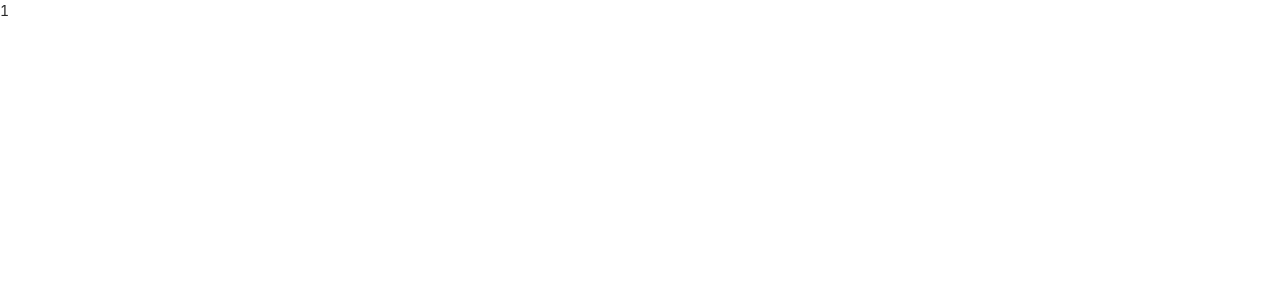
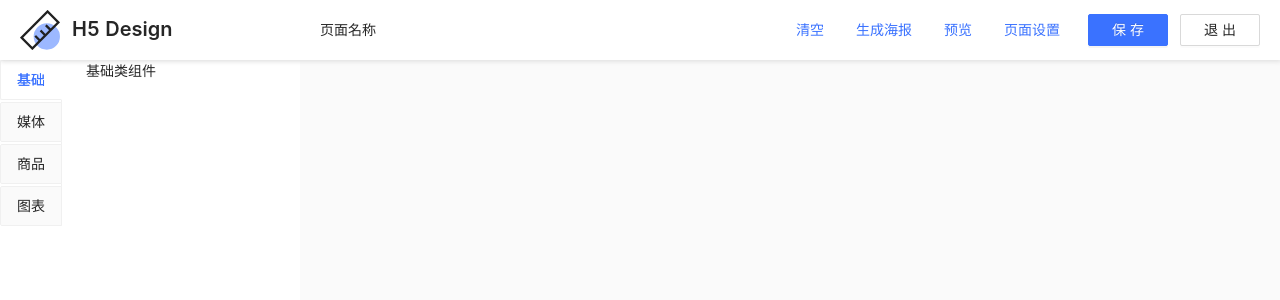
Before and after one commit to Erindcl/h5-design, a React app: page /design in a window 1280 px wide. Shown: the top 300 px of the page. Built offline with nearby package versions, Linux system fonts and the light colour scheme.

Commit message:
feat: 新建组件侧边栏

```diff
--- /dev/null
+++ b/src/views/design/components/sider/index.tsx
@@ -0,0 +1,40 @@
+import React, { useMemo } from 'react';
+import { Tabs } from 'antd';
+import './index.scss';
+
+const { TabPane } = Tabs;
+
+interface IProps {
+}
+
+const DesignSider: React.FC<IProps> = () => {
+
+  const renderTabPane = useMemo(() => {
+
+  }, []);
+
+  const renderComponet = useMemo(() => {
+
+  }, []);
+
+  return (
+    <div className="design-sider">
+      <Tabs type="card" tabPosition="left">
+        <TabPane tab="基础" key="1">
+          <p>基础类组件</p>
+        </TabPane>
+        <TabPane tab="媒体" key="2">
+          <p>媒体类组件</p>
+        </TabPane>
+        <TabPane tab="商品" key="3">
+          <p>商品类组件</p>
+        </TabPane>
+        <TabPane tab="图表" key="4">
+          <p>图表类组件</p>
+        </TabPane>
+      </Tabs>
+    </div>
+  )
+}
+
+export default DesignSider
--- a/src/views/design/index.scss
+++ b/src/views/design/index.scss
@@ -0,0 +1,43 @@
+.design-page {
+  .design-page-header {
+    display: flex;
+    align-items: center;
+    justify-content: space-between;
+    padding: 0px 20px;
+    height: 100%;
+    .design-name {
+      font-size: 14px;
+    }
+    .operate-wrapper {
+      display: flex;
+      height: 100%;
+      align-items: center;
+      .ant-btn-primary,
+      .ant-btn-default {
+        width: 80px;
+        margin-left: 12px;
+      }
+    }
+  }
+  .design-left {
+    width: 300px;
+    height: 100%;
+  }
+  .design-right {
+    flex: 1;
+    display: flex;
+    align-items: center;
+    height: 100%;
+    background-color: #fafafa;
+    .editor-panel {
+      height: 100%;
+      flex: 1;
+      flex-basis: 600px;
+    }
+    .editor-config {
+      width: 300px;
+      height: 100%;
+      overflow-y: auto;
+    }
+  }
+}
--- a/src/views/design/index.tsx
+++ b/src/views/design/index.tsx
@@ -1,20 +1,52 @@
 import React, { useState, useEffect } from 'react';
+import Header from '../../layout/header';
 import { useLocation } from 'react-router-dom';
+import { Button } from 'antd';
+import DesignSider from './components/sider';
 import './index.scss';
 
-const Page: React.FC = () => {
-  const [count, setCount] = useState(0);
+const operateBtns = [
+  { text: '清空', key: 'clear', type: 'link' },
+  { text: '生成海报', key: 'poster', type: 'link' },
+  { text: '预览', key: 'preview', type: 'link' },
+  { text: '页面设置', key: 'setting', type: 'link' },
+  { text: '保存', key: 'save', type: 'primary' },
+  { text: '退出', key: 'quit', type: 'default' },
+];
+
+const DesignPage: React.FC = () => {
   const location = useLocation();
 
   useEffect(() => {
-    setCount(1)
     console.log(location)
   // eslint-disable-next-line react-hooks/exhaustive-deps
   }, [])
 
+  const handleOperateClick = (key: string) => {
+    console.log(key);
+  }
+
   return (
-    <div>{count}</div>
+    <div className="design-page page-container">
+      <Header>
+        <div className="design-page-header">
+          <div className="design-name">页面名称</div>
+          <div className="operate-wrapper">
+            {operateBtns.map((ele) => (<Button onClick={() => handleOperateClick(ele.key)} key={ele.key} type={(ele.type as any)}>{ele.text}</Button>))}
+          </div>
+        </div>
+      </Header>
+      <div className="page-body">
+        <div className="design-left">
+          <DesignSider />
+        </div>
+        <div className="design-right">
+          <div className="editor-panel"></div>
+          <div className="editor-config"></div>
+        </div>
+      </div>
+    </div>
   )
 }
 
-export default Page
+export default DesignPage
```
Also changed, not shown: src/views/design/components/sider/index.scss (added).
